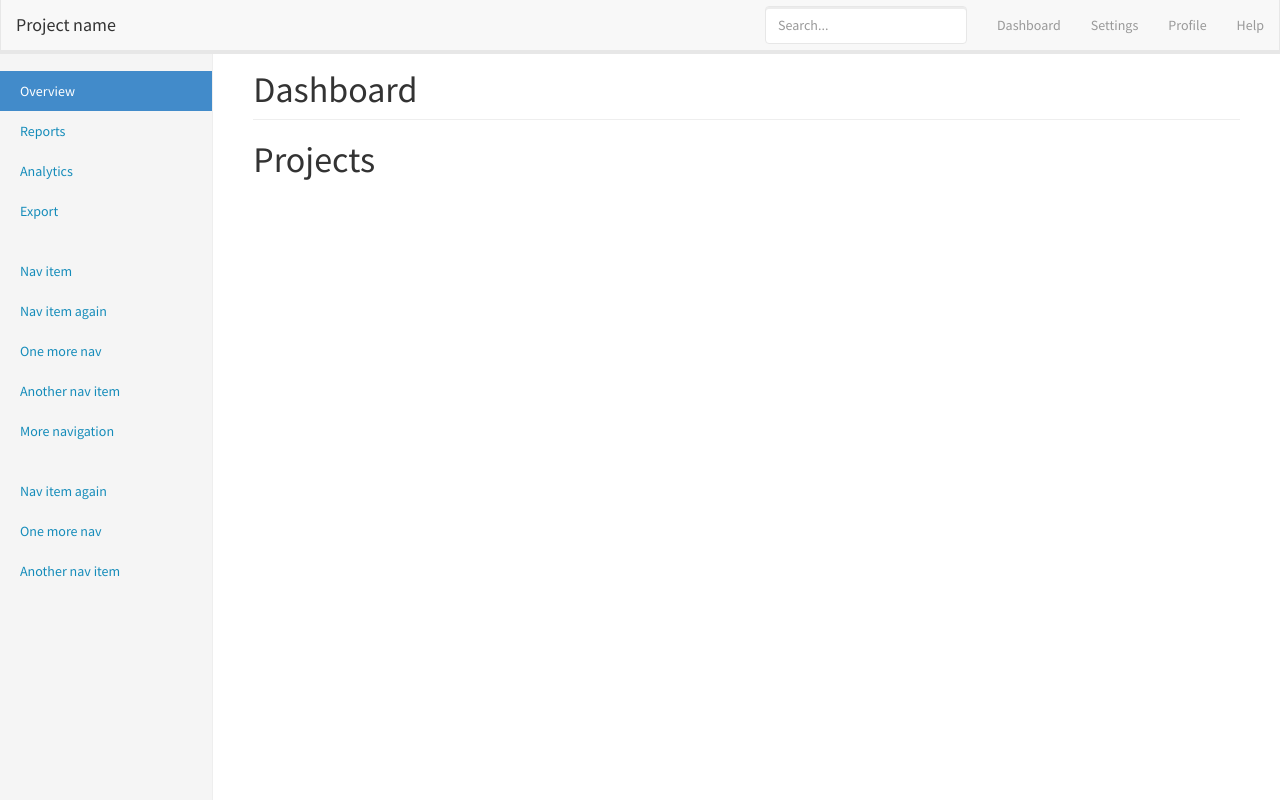
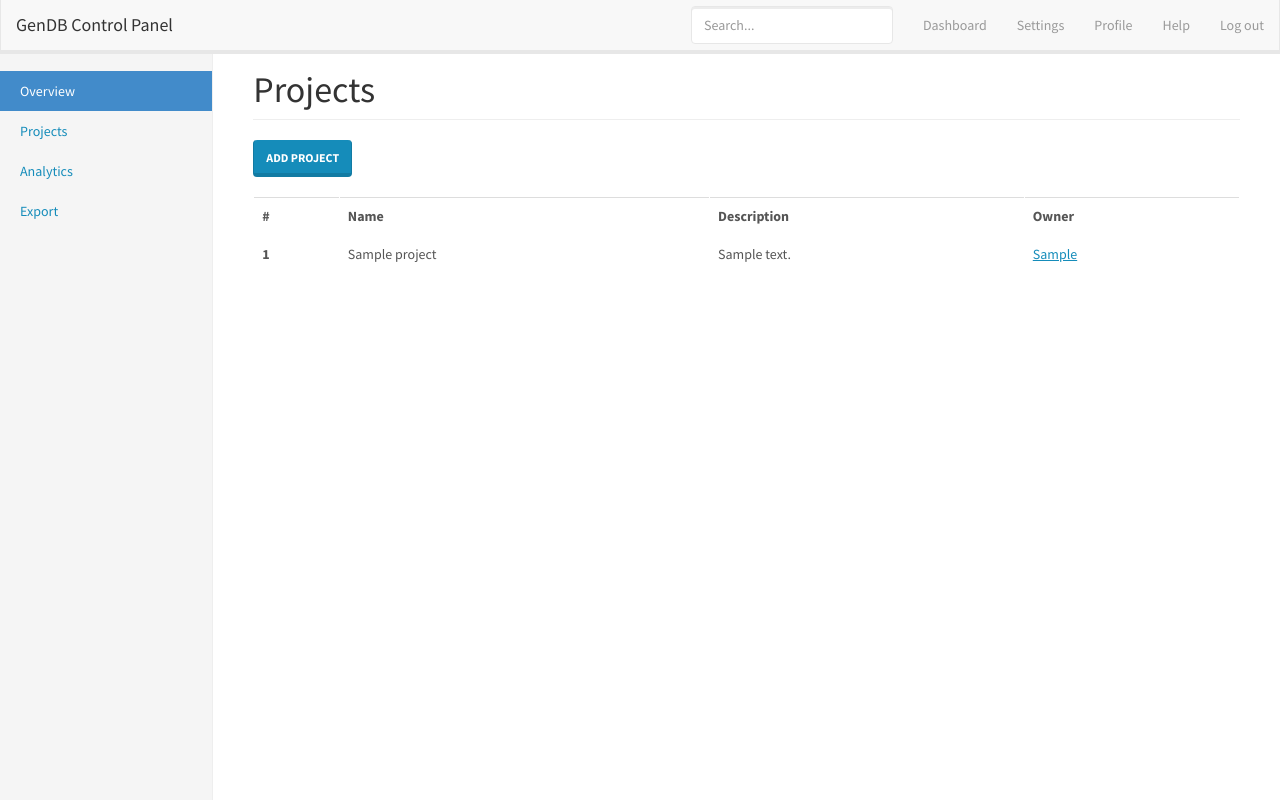
Before and after one commit to vlttnv/gendb, a Flask app: page /projects in a window 1280 px wide. Run offline with Flask 2, Linux system fonts and the light colour scheme; a user stored in the database is signed in; tables that the repository leaves empty hold one stand-in row (values such as "Sample post"); parts of the project's set-up code (start-up, migrations or seed data) failed here and were passed over; some libraries are stand-ins or nearby versions.

Commit message:
Creating and listing personal projects

```diff
--- a/gendb/app.py
+++ b/gendb/app.py
@@ -43,4 +43,4 @@ def lm_decorators():
     @lm.unauthorized_handler
     def unauthorized():
         # TODO: flash
-        return redirect(url_for('home_bp.register'))
+        return redirect(url_for('home_bp.login'))
--- a/gendb/forms.py
+++ b/gendb/forms.py
@@ -1,7 +1,7 @@
 """Form definitions."""
 
 from flask.ext.wtf import Form
-from wtforms import StringField, PasswordField
+from wtforms import StringField, PasswordField, TextAreaField
 from wtforms.validators import DataRequired
 
 
@@ -14,3 +14,8 @@ class RegisterForm(Form):
 class LoginForm(Form):
     email = StringField('email', id='email', validators=[DataRequired()])
     pw1 = PasswordField('pw1', id='pw1', validators=[DataRequired()])
+
+
+class AddProjectForm(Form):
+    name = StringField('name', id='name', validators=[DataRequired()])
+    description = TextAreaField('description', id='description', validators=[DataRequired()])
--- a/gendb/templates/base.html
+++ b/gendb/templates/base.html
@@ -31,7 +31,7 @@
             <span class="icon-bar"></span>
             <span class="icon-bar"></span>
           </button>
-          <a class="navbar-brand" href="#">Project name</a>
+          <a class="navbar-brand" href="#">GenDB Control Panel</a>
         </div>
         <div id="navbar" class="navbar-collapse collapse">
           <ul class="nav navbar-nav navbar-right">
@@ -39,6 +39,7 @@
             <li><a href="#">Settings</a></li>
             <li><a href="#">Profile</a></li>
             <li><a href="#">Help</a></li>
+            <li><a href="{{url_for('home_bp.logout')}}">Log out</a>
           </ul>
           <form class="navbar-form navbar-right">
             <input type="text" class="form-control" placeholder="Search...">
@@ -52,26 +53,14 @@
       <div class="row">
         <div class="col-sm-3 col-md-2 sidebar">
           <ul class="nav nav-sidebar">
-            <li class="active"><a href="#">Overview <span class="sr-only">(current)</span></a></li>
-            <li><a href="#">Reports</a></li>
+            <li class="active"><a href="{{url_for('home_bp.index')}}">Overview </a></li>
+            <li><a href="{{url_for('projects_bp.projects')}}">Projects </a></li>
             <li><a href="#">Analytics</a></li>
             <li><a href="#">Export</a></li>
           </ul>
-          <ul class="nav nav-sidebar">
-            <li><a href="">Nav item</a></li>
-            <li><a href="">Nav item again</a></li>
-            <li><a href="">One more nav</a></li>
-            <li><a href="">Another nav item</a></li>
-            <li><a href="">More navigation</a></li>
-          </ul>
-          <ul class="nav nav-sidebar">
-            <li><a href="">Nav item again</a></li>
-            <li><a href="">One more nav</a></li>
-            <li><a href="">Another nav item</a></li>
-          </ul>
         </div>
         <div class="col-sm-9 col-sm-offset-3 col-md-10 col-md-offset-2 main">
-          <h1 class="page-header">Dashboard</h1>
+          <h1 class="page-header">{{title}}</h1>
           {% block body %}
           {% endblock %}
 
--- a/gendb/templates/home/login.html
+++ b/gendb/templates/home/login.html
@@ -39,6 +39,7 @@
                     <button type="submit" class="btn btn-primary btn-block">Log In</button>
                 </div>
             </form>
+            <a href="{{url_for('home_bp.register')}}">Create new account</a>
           </div>
         </div>
 
--- a/gendb/templates/projects/projects.html
+++ b/gendb/templates/projects/projects.html
@@ -3,5 +3,55 @@
 {{ super() }}
 {% endblock %}
 {% block body %}
-        <h1>Projects</h1>
+<!-- Modal -->
+<div class="modal fade" id="add_project" tabindex="-1" role="dialog" aria-labelledby="add_project_lable">
+  <div class="modal-dialog" role="document">
+    <div class="modal-content">
+      <div class="modal-header">
+        <button type="button" class="close" data-dismiss="modal" aria-label="Close"><span aria-hidden="true">&times;</span></button>
+        <h4 class="modal-title" id="add_project_lable">New Project</h4>
+      </div>
+      <div class="modal-body">
+          <form method="POST" action="{{url_for('projects_bp.add_project')}}">
+              {{ add_project.hidden_tag() }}
+              <div class="form-group">
+                      <input type="text" name="name" value="" class="form-control" id="name" placeholder="Project Name">
+              </div>
+              <div class="form-group">
+                      <textarea id="desciption" name="description" class="form-control" rows="2" placeholder="Project description"></textarea>
+              </div>
+
+      </div>
+      <div class="modal-footer">
+        <button type="button" class="btn btn-default" data-dismiss="modal">Close</button>
+        <button type="submit" class="btn btn-primary">Create</button>
+      </div>
+
+          </form>
+    </div>
+  </div>
+</div>
+
+<a href="#" class="btn btn-primary" data-toggle="modal" data-target="#add_project">Add Project</a>
+<br><br>
+<table class="table table-hover table-bordered">
+    <thead>
+        <tr>
+            <th>#</th>
+            <th>Name</th>
+            <th>Description</th>
+            <th>Owner</th>
+        </tr>
+    </thead>
+    <tbody>
+    {% for p in projects %}
+    <tr>
+        <th>{{ p.project_id }}</th>
+        <td>{{ p.name }}</td>
+        <td>{{ p.description }}</td>
+        <td><a href="mailto:{{p.owner}}">{{ p.owner }}</a></td>
+    </tr>
+    {% endfor %}
+    </tbody>
+</table>
 {% endblock %}
--- a/gendb/views/projects.py
+++ b/gendb/views/projects.py
@@ -1,14 +1,57 @@
 """Projects view."""
 
-from flask import Blueprint, render_template
-from flask.ext.login import login_required
+from flask import Blueprint, redirect, url_for, render_template, g
+from flask.ext.login import login_required, current_user
 
 from gendb.extensions import db
+from gendb.forms import AddProjectForm
+from gendb.models import Project, groups
 
 projects_bp = Blueprint('projects_bp', __name__)
+
+
+@projects_bp.before_request
+def before_request():
+    g.user = current_user
 
 
 @login_required
 @projects_bp.route('/projects')
 def projects():
-    return render_template('/projects/projects.html')
+    add_project = AddProjectForm()
+    # projects = Project.query.join(groups, groups.c.project_id==Project.project_id)
+    projects = g.user.project_member
+
+    return render_template(
+        '/projects/projects.html',
+        projects=projects,
+        title='Projects',
+        add_project=add_project
+    )
+
+
+@login_required
+@projects_bp.route('/add_project', methods=['POST'])
+def add_project():
+    form = AddProjectForm()
+
+    if form.validate_on_submit():
+        project = Project()
+
+        # Create the project entry for the DB
+        project.name = form.name.data
+        project.description = form.description.data
+        project.owner = g.user.email
+
+        # Add and commit
+        db.session.add(project)
+        db.session.commit()
+
+        # Insert in groups table
+        ins = groups.insert().values(user_email=g.user.email, project_id=project.project_id)
+        db.session.execute(ins)
+
+        # Commit
+        db.session.commit()
+
+    return redirect(url_for('projects_bp.projects'))
```
Also changed, not shown: gendb/views/home.py (+10 -2 lines).
